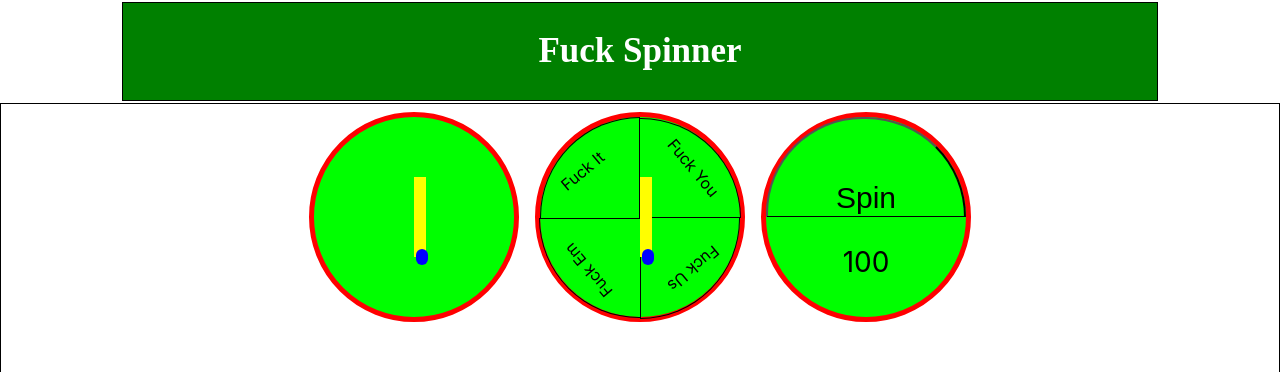
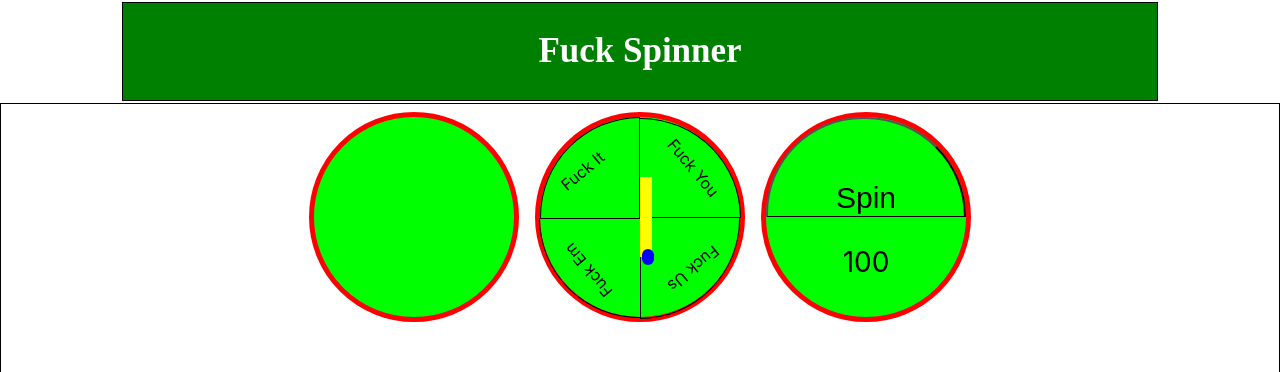
Before and after one commit to Knewmule/spinnerGame, a React (Create React App) app in the folder fuckspinner/: page / in a window 1280 px wide. Shown: the top 372 px of the page. Built offline with nearby package versions, Linux system fonts and the light colour scheme.

Commit message:
the spinner is reading different positions

```diff
--- a/fuckspinner/package.json
+++ b/fuckspinner/package.json
@@ -35,5 +35,8 @@
       "last 1 firefox version",
       "last 1 safari version"
     ]
+  },
+  "devDependencies": {
+    "cypress": "^13.6.4"
   }
 }
--- a/fuckspinner/src/App.js
+++ b/fuckspinner/src/App.js
@@ -1,16 +1,105 @@
 import './App.css';
 import Header from './components/Header';
-import Core from './components/Core';
+import { styled } from "styled-components";
+import Circlefucks from "./components/Circlefucks";
+import { useState,useCallback } from "react";
+import Aligner from "./components/Aligner";
+import Spinbutton from "./components/Spinbutton";
 
-function App() {
-  return (
-    <>
-    <Header />
+const Container = styled.main`
+    display: flex;
+    justify-content: center;
+    height: 500px;
+    border: 1px solid #000000;
+`
+const Circle = styled.div`
+/*Green Circle Container & Style*/
+      display:inline;
+      position:relative;
+      border: 5px solid #ff0000;
+      background-color: #00ff00;
+      width: 200px;
+      height: 200px;
+      border-radius: 400px;
+      margin: 0.5em;
+`
+const Fucks = styled.div`
+display:flex;
+  flex-direction:row;
+  justify-content:center;
+  align-content:space-evenly;
+  width:100%;
+  height:100%;
+`
+ function App(){
+  let [spun,setSpun] = useState(false);
+  let [bluestate,setBluestate] = useState({});
+  let [ansec,setAnsec] = useState({
+    sec:0,d1:0,d2:0,d3:0
+  });
+  // Add the spinner animation for N seconds
+function getRandomArbitrary(min, max) {
+  return Math.random() * (max - min) + min;
+}
+  function addsec(){
+    let s = getRandomArbitrary(4,5);
+    let deg3 = getRandomArbitrary(651,1220);
+    let deg2 = getRandomArbitrary(331,650);
+    let deg1 = getRandomArbitrary(0,330);
+    let re = {
+      sec:Math.ceil(s),d1:Math.ceil(deg1),d2:Math.ceil(deg2),d3:Math.ceil(deg3)
+    }
 
-    <Core />
+    return re;
+  };
+// Spin the spinner
+  function spin(){
 
+    let re = addsec();
+
+    const spinTimeout = setTimeout( ()=>{
+      setSpun(false);
+      clearTimeout(spinTimeout);
+
+    }, ansec.sec*1000);
+    setSpun(true);
+
+    setAnsec({d1:re.d1,d2:re.d2,d3:re.d3,sec:re.sec});
+    console.log(ansec.d1,ansec.d2,ansec.d3, ansec.sec);
+
+  }
+  // See where the blue dot is on the spinner
+  let blueref = useCallback(domNode =>{
+
+    if(!spun && domNode){
+      setBluestate(domNode.getBoundingClientRect());
+    }
+  },[]);
+  function handleBluestate (){
+
+    console.log(bluestate);
+
+ }
+
+    return(
+      <>
+      <Header />
+    <Container>
+      <Circle>
+      </Circle>
+      <Circle>
+        <Fucks>
+        {!spun  && handleBluestate()}
+          <Circlefucks blueref={blueref}
+  ansec={ansec} spun={spun}/>
+        </Fucks>
+      </Circle>
+      <Circle>
+        {!spun && <Spinbutton spin={spin}/> }
+      </Circle>
+    </Container>
     </>
-  );
+    );
 }
 
 export default App;
--- a/fuckspinner/src/components/Aligner.jsx
+++ b/fuckspinner/src/components/Aligner.jsx
@@ -55,27 +55,15 @@ export const Align = styled.span`
 
 `
 
-export default function Aligner({d1,d2,d3,d4,sec,spun}){
-  let [bluestate,setBluestate] = useState(null);
-  let blueref = useCallback(domNode =>{
-    if(domNode && !spun){
-      setBluestate(domNode.getBoundingClientRect());
-    }else if(domNode && spun){
-      setBluestate(null);
-    }else{
-      setBluestate(domNode.getBoundingClientRect());
-    }
-  },[]);
-   function handleBluestate (){
+export default function Aligner({d1,d2,d3,d4,sec,spun,blueref,bluestate}){
 
-     console.log(bluestate);
 
-  }
+
     return (
       <StyleSheetManager shouldForwardProp={ansec => isValidProp(ansec)}>
 
 <Align ref={blueref}d1={d1}d2={d2}d3={d3}d4={d4}sec={sec} >
-        <Bluedot  >{!spun && handleBluestate()}</Bluedot>
+        <Bluedot  ></Bluedot>
     </Align>
       </StyleSheetManager>
 
--- a/fuckspinner/src/components/Circlefucks.jsx
+++ b/fuckspinner/src/components/Circlefucks.jsx
@@ -38,7 +38,7 @@ const circlerotate = {
 }
 
 
-export default function Circlefucks({spun,ansec,...props}){
+export default function Circlefucks({spun,ansec,blueref}){
   let [itstate,setItstate] = useState(null);
   let [blueState,setBluestate] = useState(null);
   let itref = useCallback(domNode =>{
@@ -62,7 +62,7 @@ export default function Circlefucks({spun,ansec,...props}){
             </Drawout>
 
 
-          {spun ? <Aligner  spun={spun} d1={ansec.d1} d2={ansec.d2} d3={ansec.d3} d4={ansec.d3}sec={ansec.sec} /> :
+          {spun ? <Aligner blueref={blueref} spun={spun} d1={ansec.d1} d2={ansec.d2} d3={ansec.d3} d4={ansec.d3}sec={ansec.sec} /> :
             <Aligner spun={spun} d1={null} d2={null} d3={null} d4={ansec.d3}sec={null} /> }
 
 
```
Also changed, not shown: 1 other file (tests, documents, lock files or other folders).
